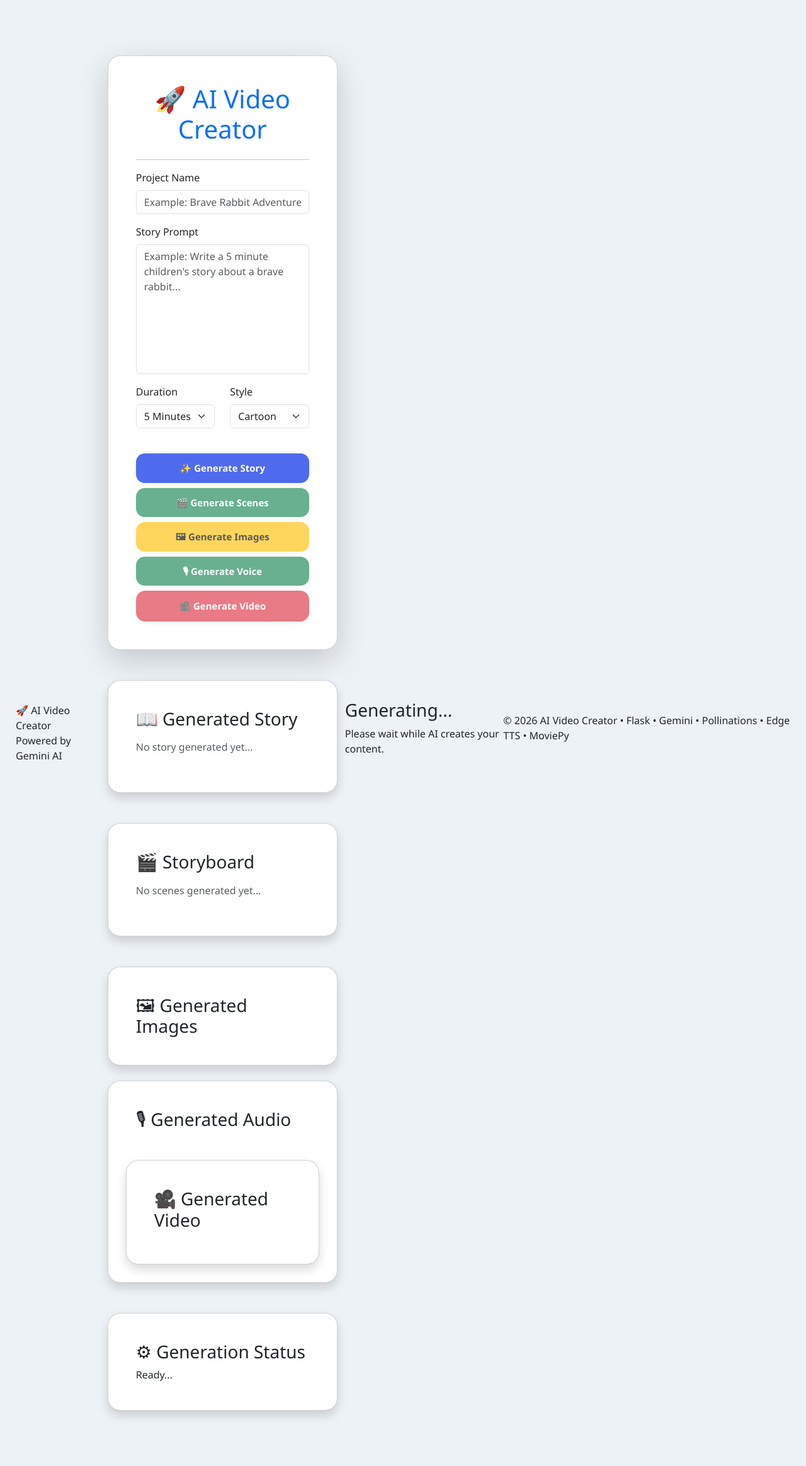
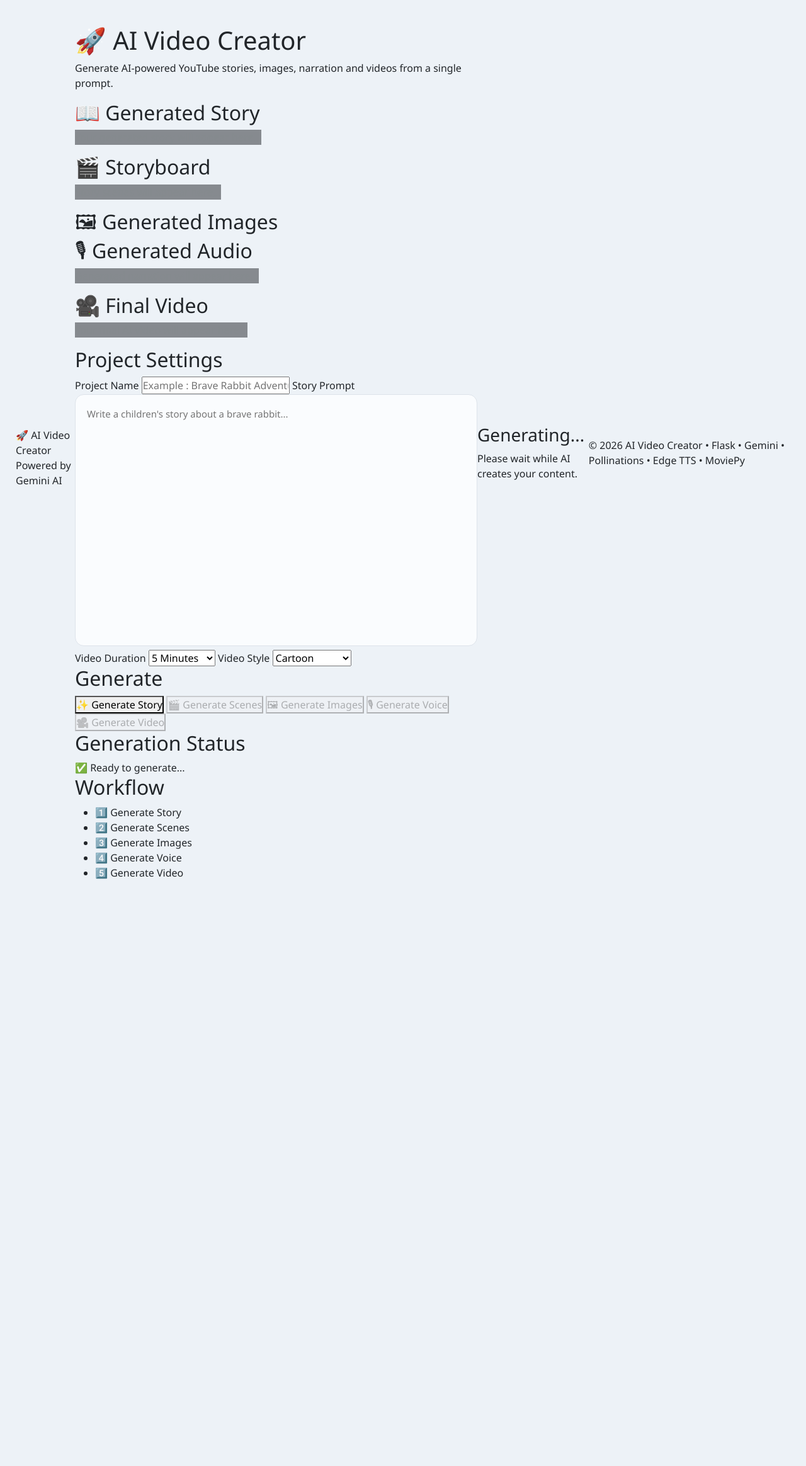
Before and after one commit to HarshaJadenavar/AI-Video-Creator, a Flask app: page / in a window 1280 px wide. Shown: the whole page at 63% size. After the commit the page ends 1396 px from the top, so only its background shows below. Run offline with Flask 3, Linux system fonts and the light colour scheme.

Commit message:
new dashboard code

```diff
--- a/app/templates/dashboard.html
+++ b/app/templates/dashboard.html
@@ -1,26 +1,117 @@
 {% extends "base.html" %}
 
-{% block title %}AI Video Creator Dashboard{% endblock %}
+{% block title %}
+AI Video Creator
+{% endblock %}
 
 {% block content %}
 
-<div class="container py-5">
+<div class="dashboard">
 
-    <div class="card shadow-lg">
+    <!-- ================= LEFT PANEL ================= -->
 
-        <div class="card-body">
+    <div class="left-panel">
 
-            <h1 class="text-center text-primary mb-4">
-                🚀 AI Video Creator
-            </h1>
+        <div class="welcome-card">
 
-            <hr>
+            <h1>🚀 AI Video Creator</h1>
 
-            <!-- Project Name -->
+            <p>
+                Generate AI-powered YouTube stories, images, narration and videos
+                from a single prompt.
+            </p>
 
-            <div class="mb-3">
+        </div>
 
-                <label class="form-label">
+        <!-- STORY -->
+
+        <div class="card-section">
+
+            <h2>📖 Generated Story</h2>
+
+            <div id="storyOutput" class="content-box">
+
+                <p class="placeholder">
+                    Your generated story will appear here...
+                </p>
+
+            </div>
+
+        </div>
+
+        <!-- STORYBOARD -->
+
+        <div class="card-section">
+
+            <h2>🎬 Storyboard</h2>
+
+            <div id="storyboard" class="content-box">
+
+                <p class="placeholder">
+                    Story scenes will appear here...
+                </p>
+
+            </div>
+
+        </div>
+
+        <!-- IMAGES -->
+
+        <div class="card-section">
+
+            <h2>🖼 Generated Images</h2>
+
+            <div id="imageGallery" class="image-gallery">
+
+            </div>
+
+        </div>
+
+        <!-- AUDIO -->
+
+        <div class="card-section">
+
+            <h2>🎙 Generated Audio</h2>
+
+            <div id="audioList" class="content-box">
+
+                <p class="placeholder">
+                    Generated narration will appear here...
+                </p>
+
+            </div>
+
+        </div>
+
+        <!-- VIDEO -->
+
+        <div class="card-section">
+
+            <h2>🎥 Final Video</h2>
+
+            <div id="videoOutput" class="content-box">
+
+                <p class="placeholder">
+                    Your final AI video will appear here...
+                </p>
+
+            </div>
+
+        </div>
+
+    </div>
+
+    <!-- ================= RIGHT PANEL ================= -->
+
+    <div class="right-panel">
+
+        <!-- PROJECT SETTINGS -->
+
+        <div class="control-card">
+
+            <h2>Project Settings</h2>
+
+            <label>
 
                 Project Name
 
@@ -29,16 +120,9 @@
             <input
                 type="text"
                 id="project_name"
-                    class="form-control"
-                    placeholder="Example: Brave Rabbit Adventure">
+                placeholder="Example : Brave Rabbit Adventure">
 
-            </div>
-
-            <!-- Prompt -->
-
-            <div class="mb-3">
-
-                <label class="form-label">
+            <label>
 
                 Story Prompt
 
@@ -46,27 +130,16 @@
 
             <textarea
                 id="prompt"
-                    class="form-control"
                 rows="8"
-                    placeholder="Example: Write a 5 minute children's story about a brave rabbit..."></textarea>
+                placeholder="Write a children's story about a brave rabbit..."></textarea>
 
-            </div>
+            <label>
 
-            <!-- Duration & Style -->
-
-            <div class="row">
-
-                <div class="col-md-6 mb-3">
-
-                    <label class="form-label">
-
-                        Duration
+                Video Duration
 
             </label>
 
-                    <select
-                        id="duration"
-                        class="form-select">
+            <select id="duration">
 
                 <option>1 Minute</option>
                 <option>3 Minutes</option>
@@ -75,23 +148,17 @@
 
             </select>
 
-                </div>
+            <label>
 
-                <div class="col-md-6 mb-3">
-
-                    <label class="form-label">
-
-                        Style
+                Video Style
 
             </label>
 
-                    <select
-                        id="style"
-                        class="form-select">
+            <select id="style">
 
                 <option selected>Cartoon</option>
+                <option>Pixar</option>
                 <option>Anime</option>
-                        <option>Pixar</option>
                 <option>Story Book</option>
                 <option>3D Animation</option>
 
@@ -99,15 +166,15 @@
 
         </div>
 
-            </div>
+        <!-- ACTION BUTTONS -->
 
-            <!-- Buttons -->
+        <div class="control-card">
 
-            <div class="d-grid gap-2 mt-4">
+            <h2>Generate</h2>
 
             <button
                 id="generateBtn"
-                    class="btn btn-primary btn-lg">
+                class="action-btn primary">
 
                 ✨ Generate Story
 
@@ -115,7 +182,7 @@
 
             <button
                 id="generateSceneBtn"
-                    class="btn btn-success btn-lg"
+                class="action-btn success"
                 disabled>
 
                 🎬 Generate Scenes
@@ -124,7 +191,7 @@
 
             <button
                 id="generateImageBtn"
-                    class="btn btn-warning btn-lg"
+                class="action-btn warning"
                 disabled>
 
                 🖼 Generate Images
@@ -133,7 +200,7 @@
 
             <button
                 id="generateVoiceBtn"
-                    class="btn btn-success"
+                class="action-btn info"
                 disabled>
 
                 🎙 Generate Voice
@@ -142,7 +209,7 @@
 
             <button
                 id="generateVideoBtn"
-                class="btn btn-danger"
+                class="action-btn danger"
                 disabled>
 
                 🎥 Generate Video
@@ -151,124 +218,39 @@
 
         </div>
 
-        </div>
+        <!-- STATUS -->
 
-    </div>
+        <div class="control-card">
 
-    <!-- Story -->
+            <h2>Generation Status</h2>
 
-    <div class="card shadow mt-5">
+            <div id="statusLog" class="status-box">
 
-        <div class="card-body">
-
-            <h3 class="mb-3">
-
-                📖 Generated Story
-
-            </h3>
-
-            <div id="storyOutput">
-
-                <p class="text-muted">
-
-                    No story generated yet...
-
-                </p>
+                ✅ Ready to generate...
 
             </div>
 
         </div>
 
-    </div>
+        <!-- QUICK INFO -->
 
-    <!-- Storyboard -->
+        <div class="control-card">
 
-    <div class="card shadow mt-5">
+            <h2>Workflow</h2>
 
-        <div class="card-body">
+            <ul class="workflow">
 
-            <h3 class="mb-3">
+                <li>1️⃣ Generate Story</li>
 
-                🎬 Storyboard
+                <li>2️⃣ Generate Scenes</li>
 
-            </h3>
+                <li>3️⃣ Generate Images</li>
 
-            <div id="storyboard">
+                <li>4️⃣ Generate Voice</li>
 
-                <p class="text-muted">
+                <li>5️⃣ Generate Video</li>
 
-                    No scenes generated yet...
-
-                </p>
-
-            </div>
-
-        </div>
-
-    </div>
-
-    <!-- Generated Images -->
-
-    <div class="card shadow mt-5">
-
-        <div class="card-body">
-
-            <h3 class="mb-3">
-
-                🖼 Generated Images
-
-            </h3>
-
-            <div
-                id="imageGallery"
-                class="row g-3">
-
-            </div>
-
-        </div>
-
-    </div>
-
-    <div class="card shadow mt-4">
-
-    <div class="card-body">
-
-        <h3>🎙 Generated Audio</h3>
-
-        <div id="audioList"></div>
-
-    </div>
-
-    <div class="card shadow mt-4">
-
-    <div class="card-body">
-
-        <h3>🎥 Generated Video</h3>
-
-        <div id="videoOutput"></div>
-
-    </div>
-
-</div>
-
-</div>
-    <!-- Logs -->
-
-    <div class="card shadow mt-5">
-
-        <div class="card-body">
-
-            <h3>
-
-                ⚙ Generation Status
-
-            </h3>
-
-            <div id="statusLog">
-
-                Ready...
-
-            </div>
+            </ul>
 
         </div>
 
```
Lines whose indentation alone changed are shown as unchanged.
